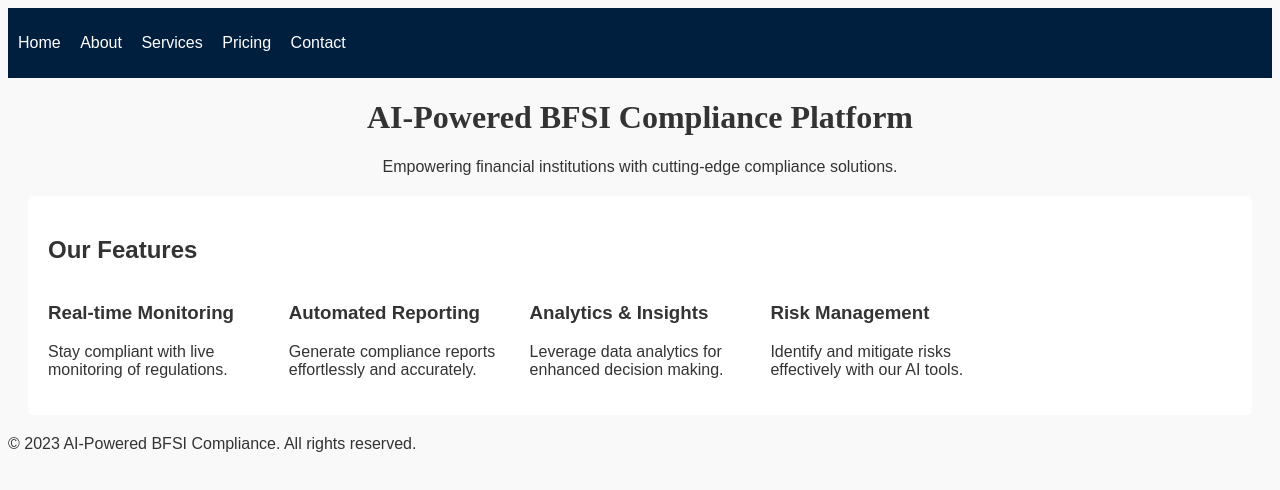
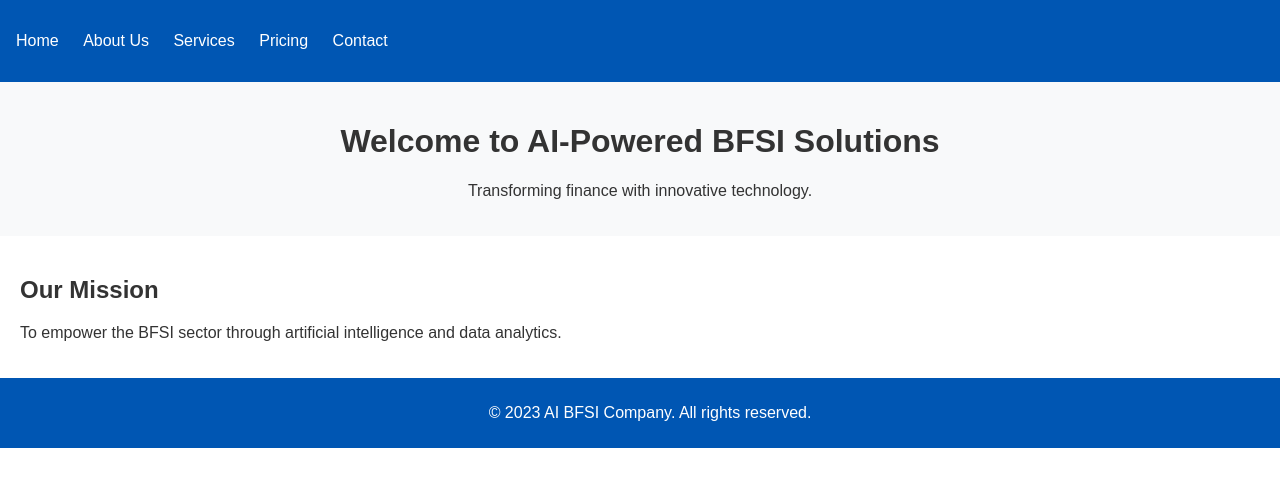
Before and after one commit to Agarwal-Sudhanshu/ai-static-builder, a website: page docs/index.html in a window 1280 px wide. Drawn offline with Linux system fonts and the light colour scheme.

Commit message:
Rollback to 2026-02-28T16-54-10-983Z

```diff
--- a/docs/index.html
+++ b/docs/index.html
@@ -3,34 +3,31 @@
 <head>
     <meta charset="UTF-8">
     <meta name="viewport" content="width=device-width, initial-scale=1.0">
-    <title>Home - AI-powered BFSI Compliance</title>
+    <title>Home | AI BFSI Company</title>
     <link rel="stylesheet" href="style.css">
 </head>
 <body>
     <nav>
         <ul>
             <li><a href="index.html">Home</a></li>
-            <li><a href="about.html">About</a></li>
+            <li><a href="about.html">About Us</a></li>
             <li><a href="services.html">Services</a></li>
             <li><a href="pricing.html">Pricing</a></li>
             <li><a href="contact.html">Contact</a></li>
         </ul>
     </nav>
     <header>
-        <h1>AI-Powered BFSI Compliance Platform</h1>
-        <p>Empowering financial institutions with cutting-edge compliance solutions.</p>
+        <h1>Welcome to AI-Powered BFSI Solutions</h1>
+        <p>Transforming finance with innovative technology.</p>
     </header>
-    <section class="features">
-        <h2>Our Features</h2>
-        <div class="feature-grid">
-            <div class="feature-item"><h3>Real-time Monitoring</h3><p>Stay compliant with live monitoring of regulations.</p></div>
-            <div class="feature-item"><h3>Automated Reporting</h3><p>Generate compliance reports effortlessly and accurately.</p></div>
-            <div class="feature-item"><h3>Analytics & Insights</h3><p>Leverage data analytics for enhanced decision making.</p></div>
-            <div class="feature-item"><h3>Risk Management</h3><p>Identify and mitigate risks effectively with our AI tools.</p></div>
-        </div>
-    </section>
+    <main>
+        <section>
+            <h2>Our Mission</h2>
+            <p>To empower the BFSI sector through artificial intelligence and data analytics.</p>
+        </section>
+    </main>
     <footer>
-        <p>&copy; 2023 AI-Powered BFSI Compliance. All rights reserved.</p>
+        <p>&copy; 2023 AI BFSI Company. All rights reserved.</p>
     </footer>
 </body>
 </html>
--- a/docs/style.css
+++ b/docs/style.css
@@ -1,12 +1,8 @@
-body { background-color: #f9f9f9; color: #333; font-family: Arial, sans-serif; }
-nav { background-color: #001f3f; padding: 10px; }
-nav ul { list-style-type: none; padding: 0; }
-nav ul li { display: inline; margin-right: 15px; }
+body { font-family: Arial, sans-serif; margin: 0; padding: 0; color: #333; }
+nav { background: #0056b3; padding: 1em; }
+nav ul { list-style: none; padding: 0; }
+nav ul li { display: inline; margin-right: 20px; }
 nav a { color: white; text-decoration: none; }
-header { text-align: center; margin: 20px 0; }
-h1 { font-family: 'Times New Roman', serif; }
-.features, .mission, .service-list, .pricing-table, .contact-form { margin: 20px; padding: 20px; border-radius: 5px; background-color: #fff; }
-.feature-grid { display: grid; grid-template-columns: repeat(auto-fill, minmax(200px, 1fr)); gap: 20px; }
-.footer { text-align: center; padding: 10px; }
-table { width: 100%; border-collapse: collapse; }
-table, th, td { border: 1px solid #ccc; padding: 8px; text-align: left; }
+header { background: #f8f9fa; padding: 20px; text-align: center; }
+main { padding: 20px; }
+footer { background: #0056b3; color: white; text-align: center; padding: 10px; position: relative; bottom: 0; width: 100%; }
```
Also changed, not shown: docs/about.html (+9 -8 lines), docs/contact.html (+9 -15 lines), docs/pricing.html (+10 -14 lines), docs/services.html (+9 -13 lines).
